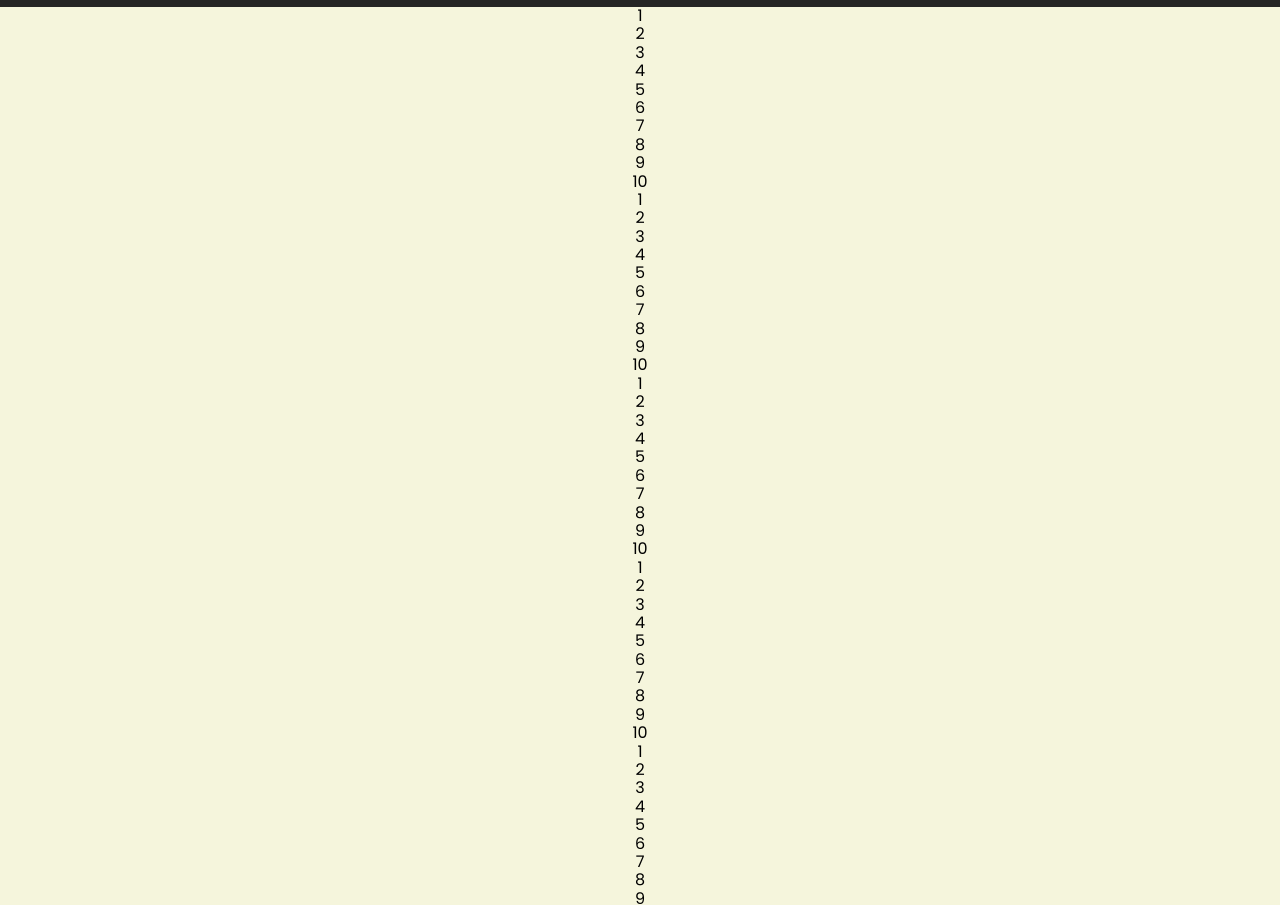
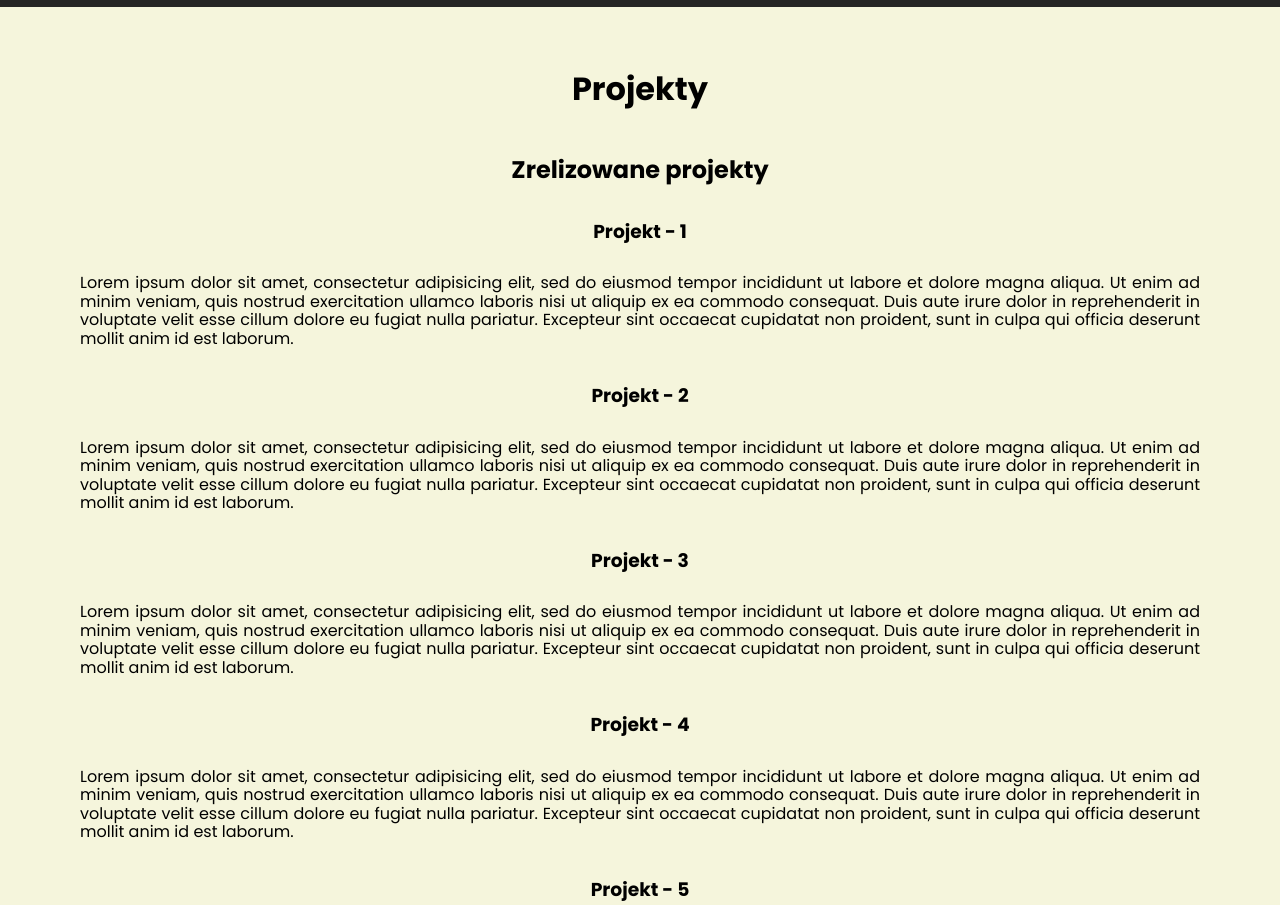
Before and after one commit to Domin737/Responsive_simple_menu, a plain HTML site: page podstrona-2.html in a window 1280 px wide. Shown: the part 53-958 px from the top of the page. Drawn offline with nearby package versions, Linux system fonts and the light colour scheme.

Commit message:
update projekty

```diff
--- a/css/style-podstrona-2.css
+++ b/css/style-podstrona-2.css
@@ -100,3 +100,30 @@ nav ul li a {
 footer {
   background-color: #252525;
 }
+
+.container-text {
+  display: flex;
+  flex-direction: column;
+  justify-content: center;
+  align-items: center;
+
+  margin: 0 5em 2em 5em;
+}
+
+.header-text {
+  margin-top: 2em;
+}
+
+.title-text {
+  margin-top: 2em;
+}
+
+.subtitle-text {
+  margin-top: 2em;
+}
+
+.paragraph-text {
+  font-weight: 400;
+  text-align: justify;
+  margin-top: 2em;
+}
--- a/podstrona-2.html
+++ b/podstrona-2.html
@@ -50,56 +50,64 @@
         </ul>
       </nav>
     </header>
-    <p>1</p>
-    <p>2</p>
-    <p>3</p>
-    <p>4</p>
-    <p>5</p>
-    <p>6</p>
-    <p>7</p>
-    <p>8</p>
-    <p>9</p>
-    <p>10</p>
-    <p>1</p>
-    <p>2</p>
-    <p>3</p>
-    <p>4</p>
-    <p>5</p>
-    <p>6</p>
-    <p>7</p>
-    <p>8</p>
-    <p>9</p>
-    <p>10</p>
-    <p>1</p>
-    <p>2</p>
-    <p>3</p>
-    <p>4</p>
-    <p>5</p>
-    <p>6</p>
-    <p>7</p>
-    <p>8</p>
-    <p>9</p>
-    <p>10</p>
-    <p>1</p>
-    <p>2</p>
-    <p>3</p>
-    <p>4</p>
-    <p>5</p>
-    <p>6</p>
-    <p>7</p>
-    <p>8</p>
-    <p>9</p>
-    <p>10</p>
-    <p>1</p>
-    <p>2</p>
-    <p>3</p>
-    <p>4</p>
-    <p>5</p>
-    <p>6</p>
-    <p>7</p>
-    <p>8</p>
-    <p>9</p>
-    <p>10</p>
+    <div class="container-text">
+      <h1 class="header-text">Projekty</h1>
+      <h2 class="title-text">Zrelizowane projekty</h2>
+      <h3 class="subtitle-text">Projekt - 1</h3>
+      <p class="paragraph-text">
+        Lorem ipsum dolor sit amet, consectetur adipisicing elit, sed do eiusmod
+        tempor incididunt ut labore et dolore magna aliqua. Ut enim ad minim
+        veniam, quis nostrud exercitation ullamco laboris nisi ut aliquip ex ea
+        commodo consequat. Duis aute irure dolor in reprehenderit in voluptate
+        velit esse cillum dolore eu fugiat nulla pariatur. Excepteur sint
+        occaecat cupidatat non proident, sunt in culpa qui officia deserunt
+        mollit anim id est laborum.
+      </p>
+
+      <h3 class="subtitle-text">Projekt - 2</h3>
+      <p class="paragraph-text">
+        Lorem ipsum dolor sit amet, consectetur adipisicing elit, sed do eiusmod
+        tempor incididunt ut labore et dolore magna aliqua. Ut enim ad minim
+        veniam, quis nostrud exercitation ullamco laboris nisi ut aliquip ex ea
+        commodo consequat. Duis aute irure dolor in reprehenderit in voluptate
+        velit esse cillum dolore eu fugiat nulla pariatur. Excepteur sint
+        occaecat cupidatat non proident, sunt in culpa qui officia deserunt
+        mollit anim id est laborum.
+      </p>
+
+      <h3 class="subtitle-text">Projekt - 3</h3>
+      <p class="paragraph-text">
+        Lorem ipsum dolor sit amet, consectetur adipisicing elit, sed do eiusmod
+        tempor incididunt ut labore et dolore magna aliqua. Ut enim ad minim
+        veniam, quis nostrud exercitation ullamco laboris nisi ut aliquip ex ea
+        commodo consequat. Duis aute irure dolor in reprehenderit in voluptate
+        velit esse cillum dolore eu fugiat nulla pariatur. Excepteur sint
+        occaecat cupidatat non proident, sunt in culpa qui officia deserunt
+        mollit anim id est laborum.
+      </p>
+
+      <h3 class="subtitle-text">Projekt - 4</h3>
+      <p class="paragraph-text">
+        Lorem ipsum dolor sit amet, consectetur adipisicing elit, sed do eiusmod
+        tempor incididunt ut labore et dolore magna aliqua. Ut enim ad minim
+        veniam, quis nostrud exercitation ullamco laboris nisi ut aliquip ex ea
+        commodo consequat. Duis aute irure dolor in reprehenderit in voluptate
+        velit esse cillum dolore eu fugiat nulla pariatur. Excepteur sint
+        occaecat cupidatat non proident, sunt in culpa qui officia deserunt
+        mollit anim id est laborum.
+      </p>
+
+      <h3 class="subtitle-text">Projekt - 5</h3>
+      <p class="paragraph-text">
+        Lorem ipsum dolor sit amet, consectetur adipisicing elit, sed do eiusmod
+        tempor incididunt ut labore et dolore magna aliqua. Ut enim ad minim
+        veniam, quis nostrud exercitation ullamco laboris nisi ut aliquip ex ea
+        commodo consequat. Duis aute irure dolor in reprehenderit in voluptate
+        velit esse cillum dolore eu fugiat nulla pariatur. Excepteur sint
+        occaecat cupidatat non proident, sunt in culpa qui officia deserunt
+        mollit anim id est laborum.
+      </p>
+    </div>
     <footer>
       <nav>
         <ul>
```
